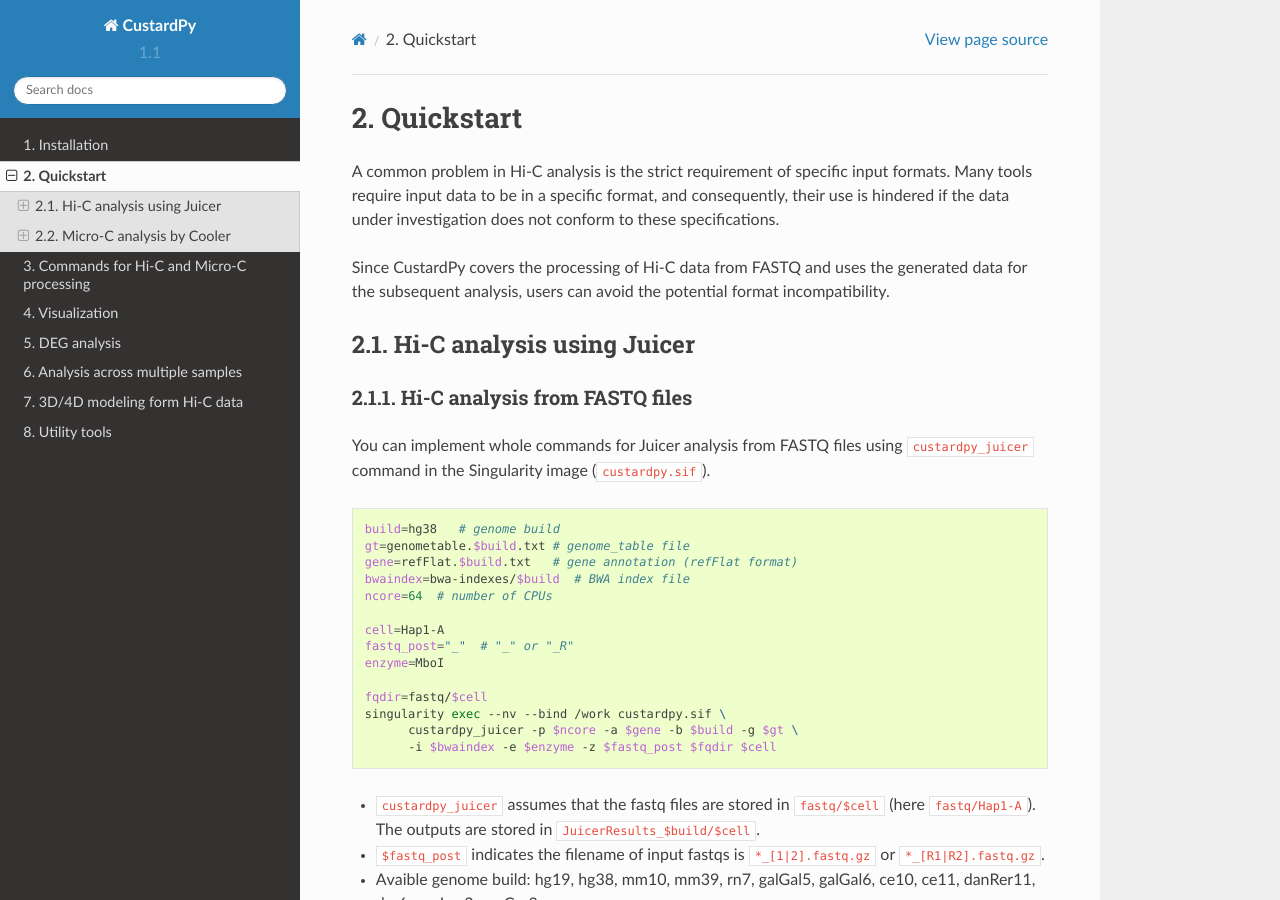
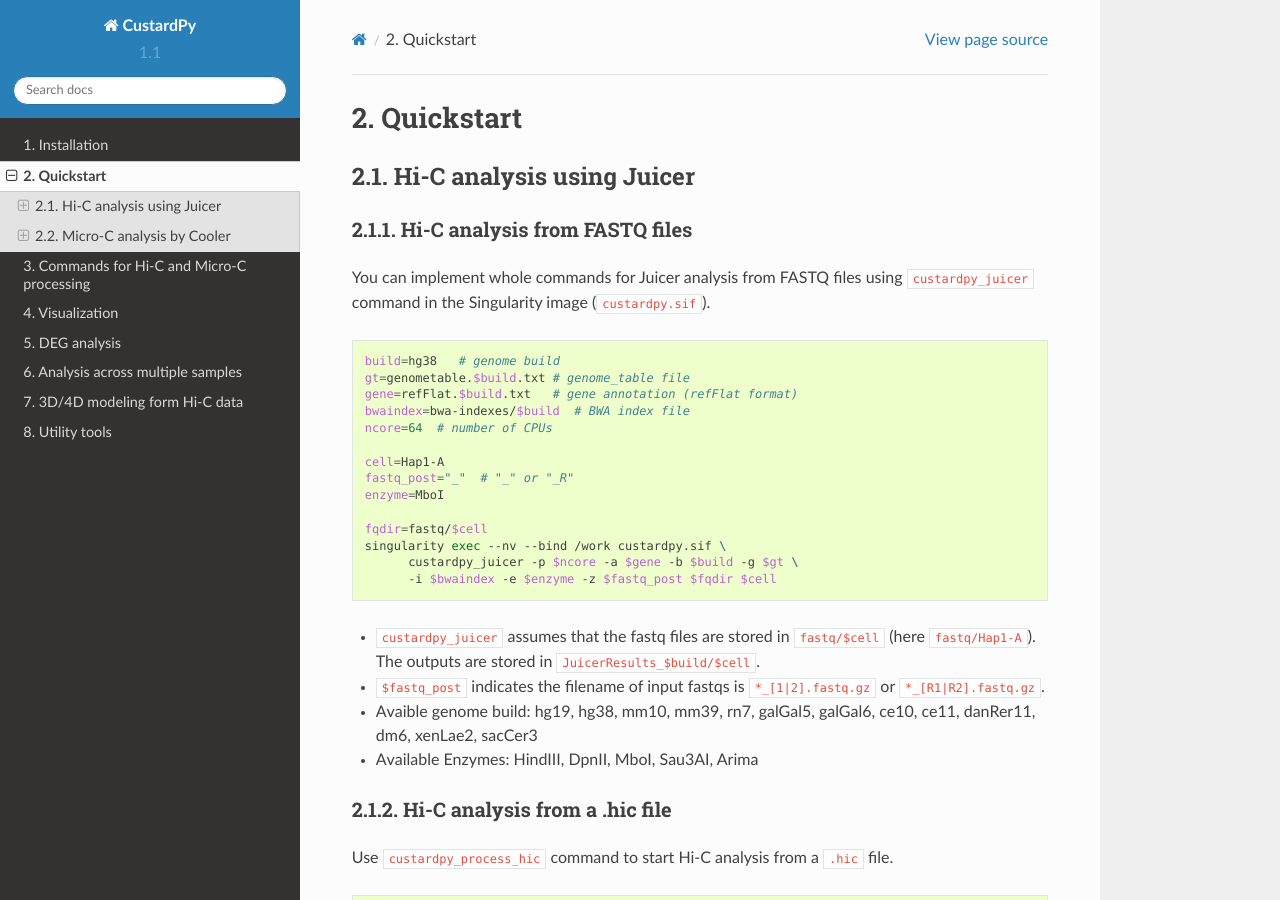
Before and after one commit to rnakato/CustardPy, a Sphinx documentation site: the page built from docs/content/QuickStart.rst, in a window 1280 px wide and 900 px high. Built offline with Sphinx 7.4.7 and the Read the Docs theme 2.0.0, drawn with Linux system fonts in a browser that asks for light colours.

```diff
--- a/docs/content/QuickStart.rst
+++ b/docs/content/QuickStart.rst
@@ -1,9 +1,9 @@
 Quickstart
 =====================
 
-A common problem in Hi-C analysis is the strict requirement of specific input formats. Many tools require input data to be in a specific format, and consequently, their use is hindered if the data under investigation does not conform to these specifications.
+.. A common problem in Hi-C analysis is the strict requirement of specific input formats. Many tools require input data to be in a specific format, and consequently, their use is hindered if the data under investigation does not conform to these specifications.
 
-Since CustardPy covers the processing of Hi-C data from FASTQ and uses the generated data for the subsequent analysis, users can avoid the potential format incompatibility.
+.. Since CustardPy covers the processing of Hi-C data from FASTQ and uses the generated data for the subsequent analysis, users can avoid the potential format incompatibility.
 
 
 Hi-C analysis using Juicer
--- a/docs/index.rst
+++ b/docs/index.rst
@@ -2,12 +2,10 @@
 CustardPy
 ================================================================
 
-- **Multi-sample Hi-C analysis**
-   - **CustardPy** is a 3D genome analysis tool written in Python3 and available using the `Docker system <https://www.docker.com/>`_.
+**CustardPy** is a 3D genome analysis tool written in Python3 and available using the `Docker system <https://www.docker.com/>`_.
 It is mainly designed for multi-sample Hi-C analysis (e.g., comparison of depletion effects across multiple proteins) and provides various functions for analysis and visualization.
 
-- **Docker system**
-   - Since the docker image includes various existing tools in addition to the core **CustardPy** component (see :doc:`./content/Install`),
+Since the docker image includes various existing tools in addition to the core **CustardPy** component (see :doc:`./content/Install`),
 users can perform a variety of 3D genome analyses without having to install them individually.
 
 
```
